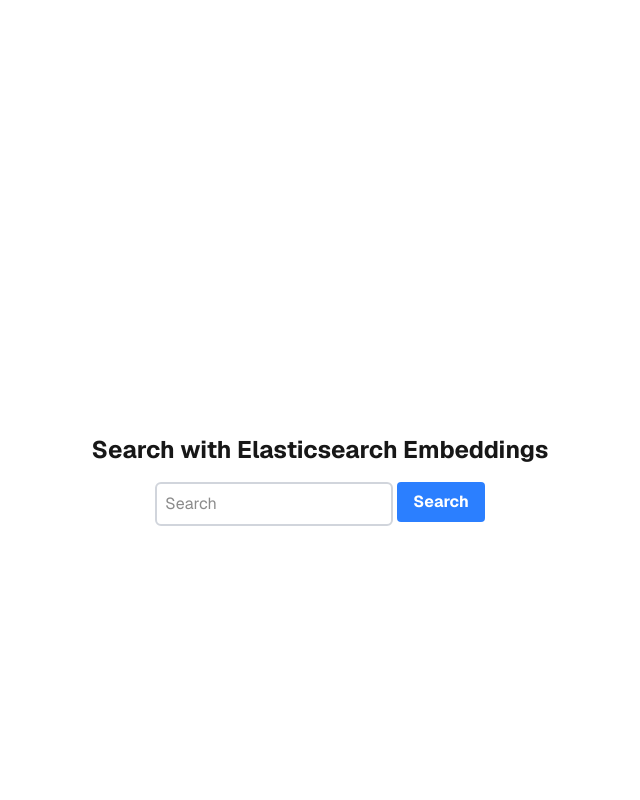
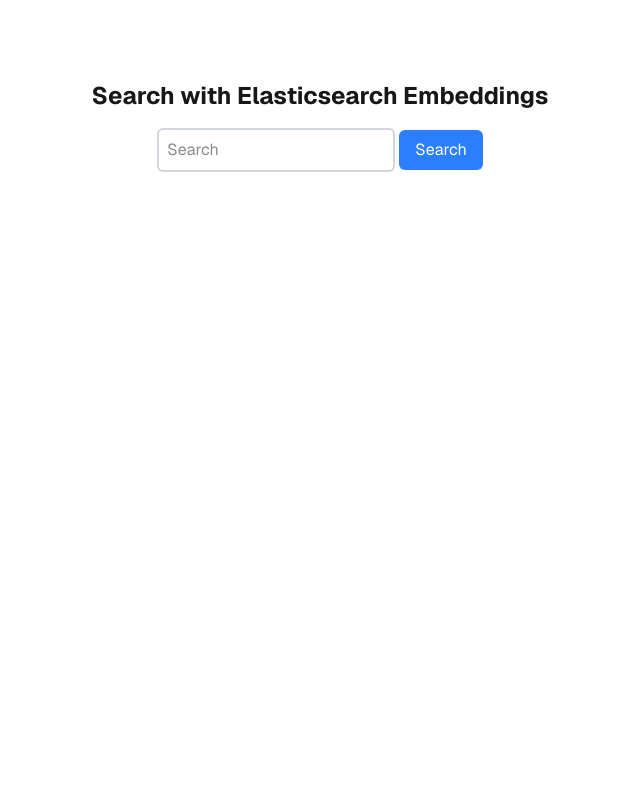
Before and after one commit to dsasser/elasticsearch-embeddings, a Next.js app in the folder frontend/: page / in a window 1280 px wide. Shown: the top 800 px of the page, without its empty margins (320-960 px from the left). Built offline with nearby package versions, Linux system fonts and the light colour scheme.

Commit message:
Refactor FE components. Wire up elasticsearch. Get elasticsearch results (needs tuning).

```diff
--- /dev/null
+++ b/frontend/app/api/search/route.js
@@ -0,0 +1,42 @@
+import { NextResponse } from 'next/server';
+import { Client } from '@elastic/elasticsearch';
+import fs from 'fs';
+
+export async function GET(request) {
+  const query = request.nextUrl.searchParams.get('q');
+  const client = new Client({
+    node: process.env.ELASTICSEARCH_URL,
+    auth: {
+      apiKey: process.env.ES_API_KEY
+    },
+    tls: {
+      ca: fs.readFileSync('/app/ca.crt'),
+      rejectUnauthorized: false
+    }
+  })
+  try {
+    // 🔍 Query Elasticsearch for search results
+    const { hits } = await client.search({
+      index: 'va-gov-index', // Change to your actual Elasticsearch index
+      body: {
+        query: {
+          multi_match: {
+            query: query,
+            fields: ['title^3', 'meta_description'] // Boost title field
+          }
+        }
+      }
+    });
+
+    // Format results
+    const results = hits.hits.map(hit => ({
+      id: hit._id,
+      title: hit._source.title,
+      description: hit._source.meta_description
+    }));
+    return NextResponse.json(results);
+  } catch (error) {
+    console.error('Elasticsearch Error:', error);
+    return NextResponse.json({ error: 'Internal Server Error' }, { status: 500 });
+  }
+}
--- a/frontend/app/components/Search.js
+++ b/frontend/app/components/Search.js
@@ -1,35 +1,45 @@
 "use client";
 
 import SearchInput from './SearchInput'
-import SearchButton from './SearchButton'
 import SearchResults from './SearchResults'
-import { useState } from 'react';
+import { useState, useEffect } from 'react';
+import { useRouter, useSearchParams } from 'next/navigation';
 
 export default function Search() {
-  const [searchResults, setSearchResults] = useState([]);
-  const [searchInput, setSearchInput] = useState('');
-  const [searchClicked, setSearchClicked] = useState(false)
+  const searchParams = useSearchParams();
+  const router = useRouter();
 
-  const getResults = () => {
-    setSearchResults([
-      { title: "Result 1", description: "Description 1 that is longer than the others. It is a longer description that is longer than the others. It is a longer description that is longer than the others." },
-      { title: "Result 2", description: "Description 2" },
-      { title: "Result 3", description: "Description 3" }
-    ]);
-    setSearchClicked(true);
+  // Get the query from URL (if available).
+  const initialQuery = searchParams.get('q') || '';
+
+  const [query, setQuery] = useState(initialQuery);
+  const [results, setResults] = useState([]);
+
+  // Fetch results when the query changes.
+  useEffect(() => {
+    if (query) {
+      fetch(`/api/search?q=${query}`)
+        .then(res => res.json())
+        .then(data => setResults(data));
     }
+  }, [query]);
+
+    // Update URL when a new search happens.
+  const handleSearch = (newQuery) => {
+     // Prevent redundant updates.
+    if (query === newQuery) return;
+    setQuery(newQuery);
+    // Construct the query string manually.
+    const params = new URLSearchParams({ q: newQuery });
+    router.push(`/?${params.toString()}`, { scroll: false });
+  };
 
   return (
     <div className="search-container">
-        <div className="search-input-container flex flex-row items-start justify-center">
-          <SearchInput searchInput={searchInput} setSearchInput={setSearchInput}/>
-          <SearchButton getResults={getResults} />
-        </div>
-        <div className="search-results-container flex flex-row items-start justify-left">
-          {searchClicked && searchResults.length > 0 && (
-            <SearchResults searchResults={searchResults} />
+      <SearchInput query={query} onSearch={handleSearch}/>
+        {query && results.length > 0 && (
+          <SearchResults results={results} />
         )}
-        </div>
     </div>
   )
 }
--- a/frontend/app/components/SearchButton.js
+++ /dev/null
@@ -1,7 +0,0 @@
-export default function SearchButton({getResults}) {
-    return (
-      <div className="search-button">
-        <button className="search-button bg-blue-500 hover:bg-blue-700 text-white font-bold py-2 px-4 rounded" type="submit" onClick={getResults}>Search</button>
-      </div>
-    )
-}
--- a/frontend/app/components/SearchInput.js
+++ b/frontend/app/components/SearchInput.js
@@ -1,8 +1,41 @@
-export default function SearchInput({searchInput, setSearchInput}) {
-    return (
+'use client';
+
+import { useState, useEffect } from "react";
+
+export default function SearchInput({query, onSearch}) {
+  const [input, setInput] = useState(query);
+
+  useEffect(() => {
+    setInput(query);
+  }, [query]);
+
+  const handleSubmit = (e) => {
+    e.preventDefault();
+    // Prevent empty searches.
+    if (!input.trim()) return;
+    onSearch(input);
+  };
+
+  return (
+    <div className="search-input-container flex flex-row items-start justify-center">
       <div className="search-input">
-        <label hidden={true} htmlFor="search">Search</label>
-        <input value={searchInput} onChange={(e) => setSearchInput(e.target.value)} className="mr-1 border-2 border-gray-300 rounded-md p-2" type="text" placeholder="Search" />
+        <form onSubmit={handleSubmit}>
+          <label hidden={true} htmlFor="search">Search</label>
+          <input
+            value={input}
+            onChange={(e) => setInput(e.target.value)}
+            className="mr-1 border-2 border-gray-300 rounded-md p-2"
+            type="text"
+            placeholder="Search"
+          />
+          <button
+            type="submit"
+            className="bg-blue-500 text-white px-4 py-2 rounded-md hover:bg-blue-600 transition"
+          >
+            Search
+          </button>
+        </form>
       </div>
-    )
+    </div>
+  )
 }
--- a/frontend/app/components/SearchResults.js
+++ b/frontend/app/components/SearchResults.js
@@ -1,16 +1,14 @@
 "use client";
 
-import { useState } from "react";
-
-export default function SearchResults({searchResults}) {
+export default function SearchResults({results}) {
 
   return (
     <div className="search-results-container w-full mx-auto max-w-xl mt-8 text-left">
-      {searchResults.length > 0 ? (
+      {results.length > 0 ? (
         <>
           <h2 className="text-xl font-semibold mb-4">Search Results</h2>
           <div className="space-y-4">
-            {searchResults.map((result, index) => (
+            {results.map((result, index) => (
               <div key={index} className="search-result p-4 bg-gray-800 rounded-lg shadow-md hover:shadow-lg transition-shadow duration-300">
                 <h3 className="text-lg font-semibold text-blue-400 mb-2">{result.title}</h3>
                 <p className="text-gray-400">{result.description}</p>
@@ -22,5 +20,5 @@
         <p>No results found</p>
       )}
     </div>
-    )
+  )
 }
--- a/frontend/app/page.js
+++ b/frontend/app/page.js
@@ -4,12 +4,10 @@
   return (
     <div className="grid grid-rows-[1fr_auto] min-h-screen justify-items-center p-8 pb-20 gap-16 sm:p-20 font-[family-name:var(--font-geist-sans)]">
       <main className="flex flex-col flex-grow min-h-screen gap-8 row-start-1 items-center sm:items-start">
-        <div className="flex items-center justify-center h-screen">
           <div className="text-center">
             <h1 className="text-2xl font-bold mb-4">Search with Elasticsearch Embeddings</h1>
             <Search />
           </div>
-        </div>
       </main>
       <footer className="flex gap-6 flex-wrap items-center justify-center p-4 bg-gray-800 text-white">
         <p>
```
Also changed, not shown: frontend/package.json (+5 -4 lines), 1 other file (tests, documents, lock files or other folders). Lines whose indentation alone changed are shown as unchanged.
